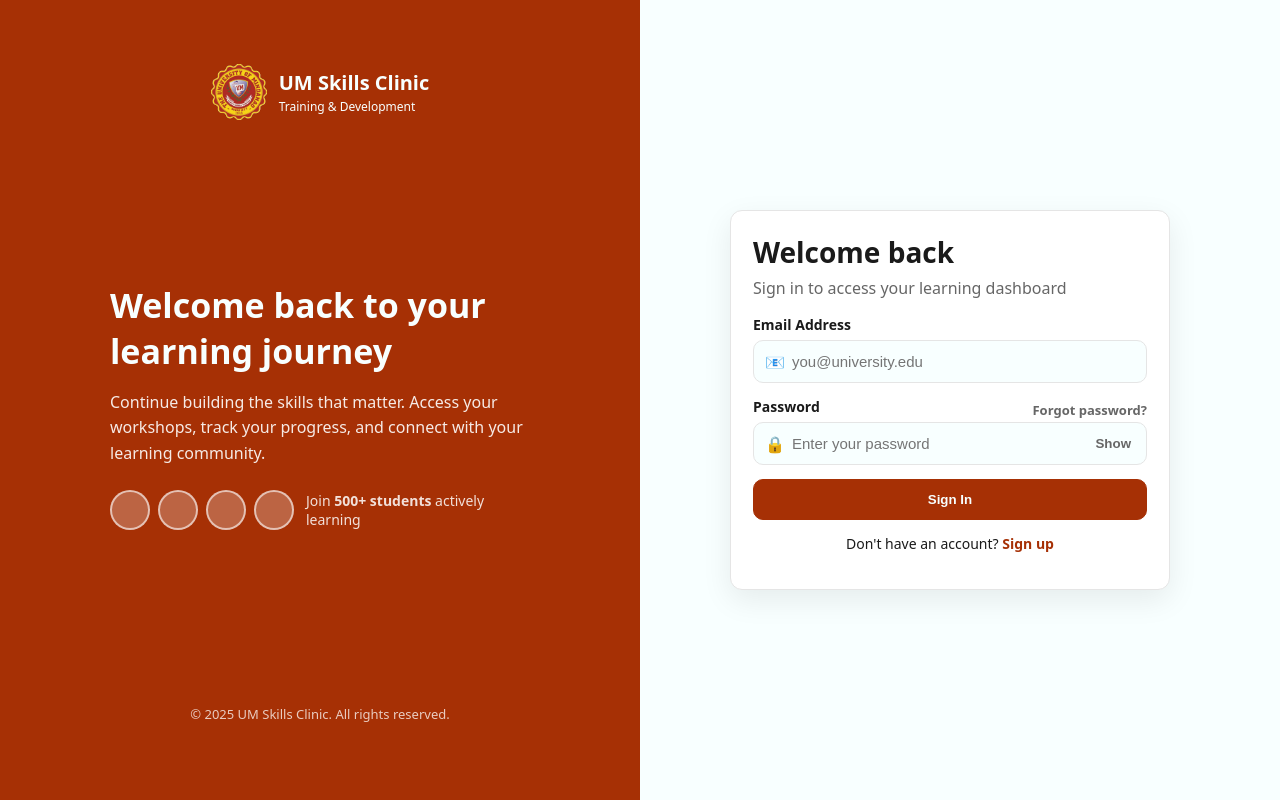
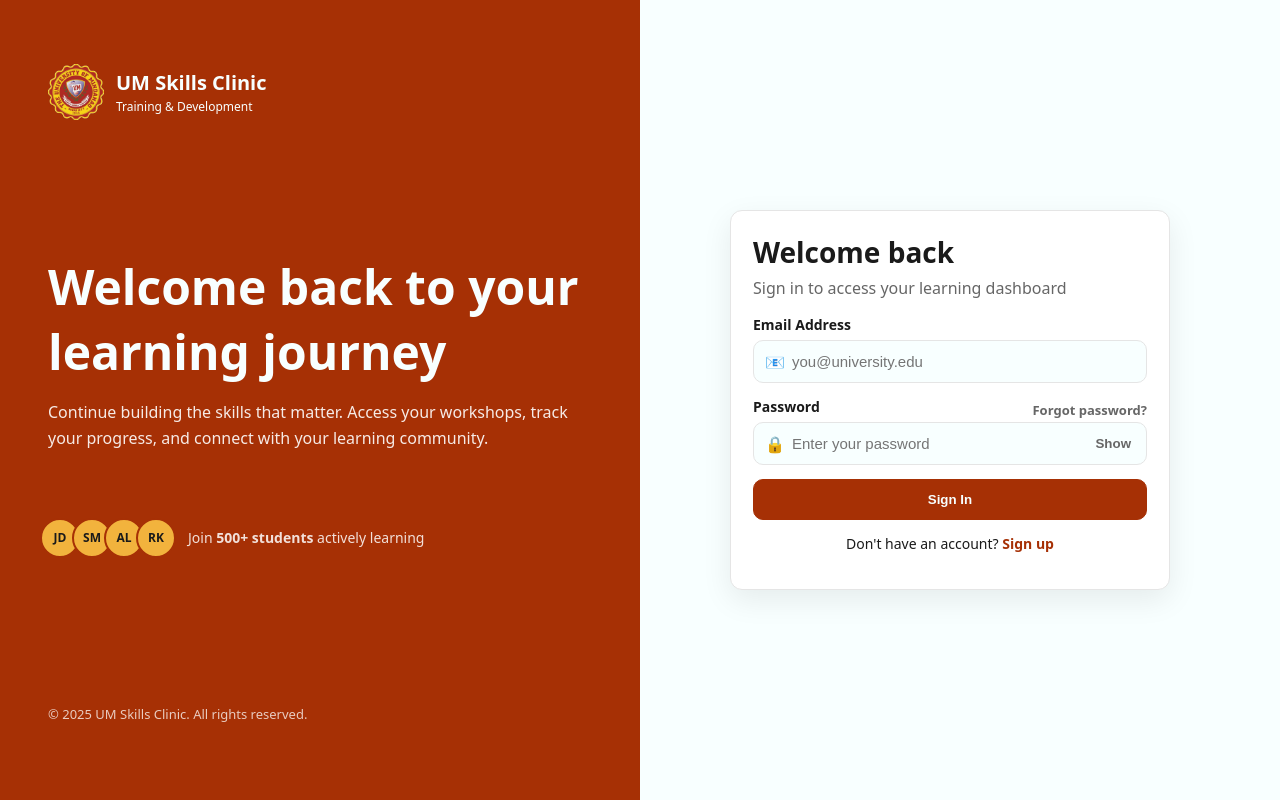
Before and after one commit to loftyyyy/Jornadal_Rho_LabExam, a PHP site: page /login.html in a window 1280 px wide. Run offline with PHP 8.4, Linux system fonts and the light colour scheme.

Commit message:
Added css fix for the avatars

```diff
--- a/css/styles.css
+++ b/css/styles.css
@@ -258,6 +258,7 @@ img {
   color: var(--primary-foreground);
   flex-direction: column;
   justify-content: space-between;
+  align-items: flex-start;
   gap: 24px;
 }
 
@@ -275,7 +276,7 @@ img {
 }
 
 .auth-copy {
-  max-width: 420px;
+  max-width: 600px;
   display: flex;
   flex-direction: column;
   gap: 16px;
@@ -283,15 +284,31 @@ img {
 
 .avatar-stack {
   display: flex;
-  gap: 8px;
+  margin-left: -8px;
+}
+
+.avatar-stack .avatar:first-child {
+  margin-left: 0;
 }
 
 .avatar {
   width: 40px;
   height: 40px;
   border-radius: 50%;
-  background: rgba(255, 255, 255, 0.25);
-  border: 2px solid rgba(255, 255, 255, 0.6);
+  background: var(--secondary);
+  border: 2px solid rgba(166, 48, 5, 1);
+  display: flex;
+  align-items: center;
+  justify-content: center;
+  font-weight: 600;
+  font-size: 12px;
+  color: var(--secondary-foreground);
+  margin-left: -8px;
+  flex-shrink: 0;
+}
+
+.avatar-stack .avatar:not(:first-child) {
+  margin-left: -8px;
 }
 
 .step-list {
--- a/login.html
+++ b/login.html
@@ -19,17 +19,17 @@
         </a>
 
         <div class="auth-copy">
-          <h2 style="margin: 0; font-size: 34px">Welcome back to your learning journey</h2>
+          <h2 style="margin: 0; font-size: 48px">Welcome back to your learning journey</h2>
           <p style="margin: 0; color: rgba(255, 255, 255, 0.9); line-height: 1.6">
             Continue building the skills that matter. Access your workshops, track your progress, and connect with your
             learning community.
           </p>
-          <div style="display: flex; align-items: center; gap: 12px; margin-top: 8px">
+          <div style="display: flex; align-items: center; gap: 12px; margin-top: 50px">
             <div class="avatar-stack">
-              <span class="avatar"></span>
-              <span class="avatar"></span>
-              <span class="avatar"></span>
-              <span class="avatar"></span>
+              <span class="avatar">JD</span>
+              <span class="avatar">SM</span>
+              <span class="avatar">AL</span>
+              <span class="avatar">RK</span>
             </div>
             <p style="margin: 0; font-size: 14px; color: rgba(255, 255, 255, 0.85)">
               Join <strong>500+ students</strong> actively learning
```
